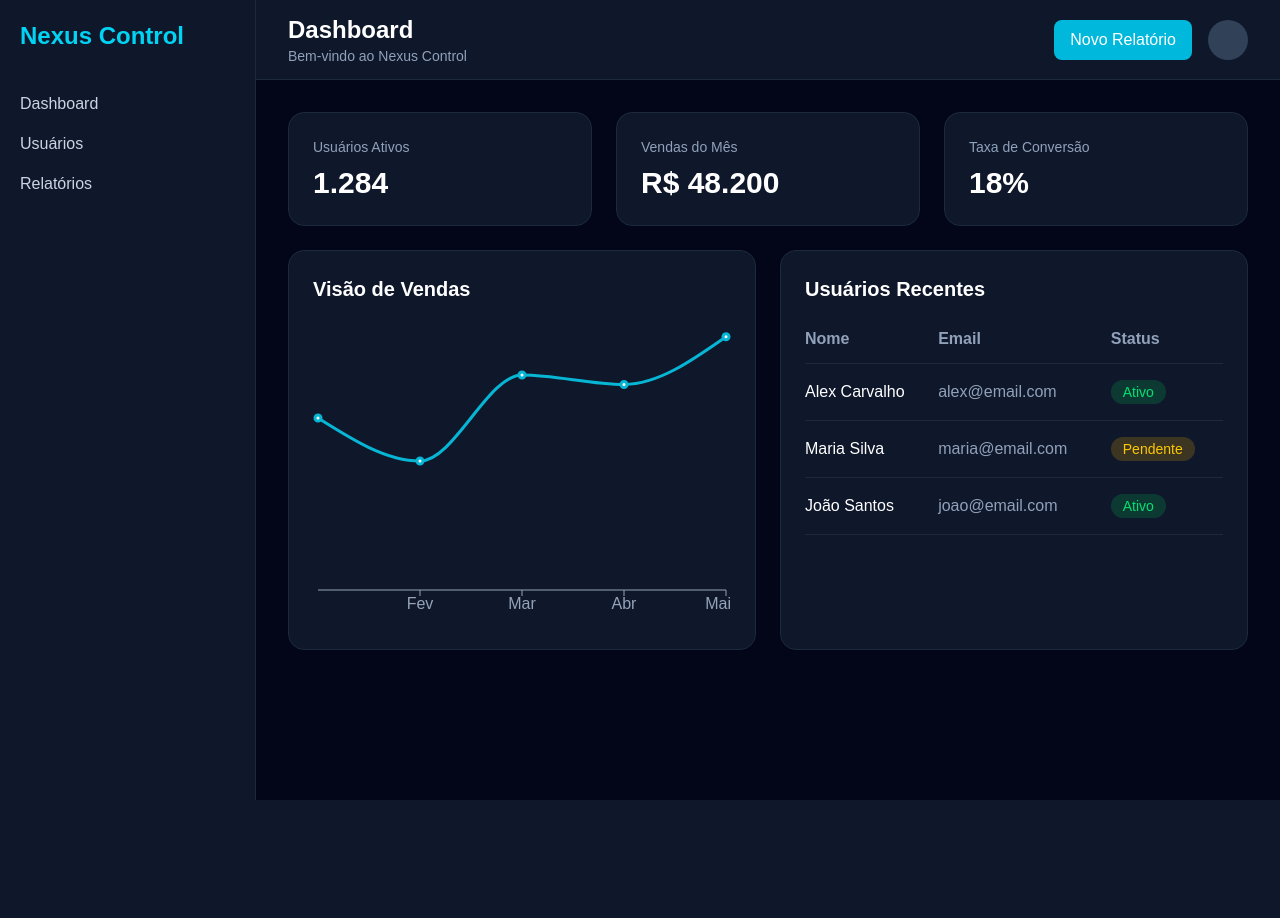
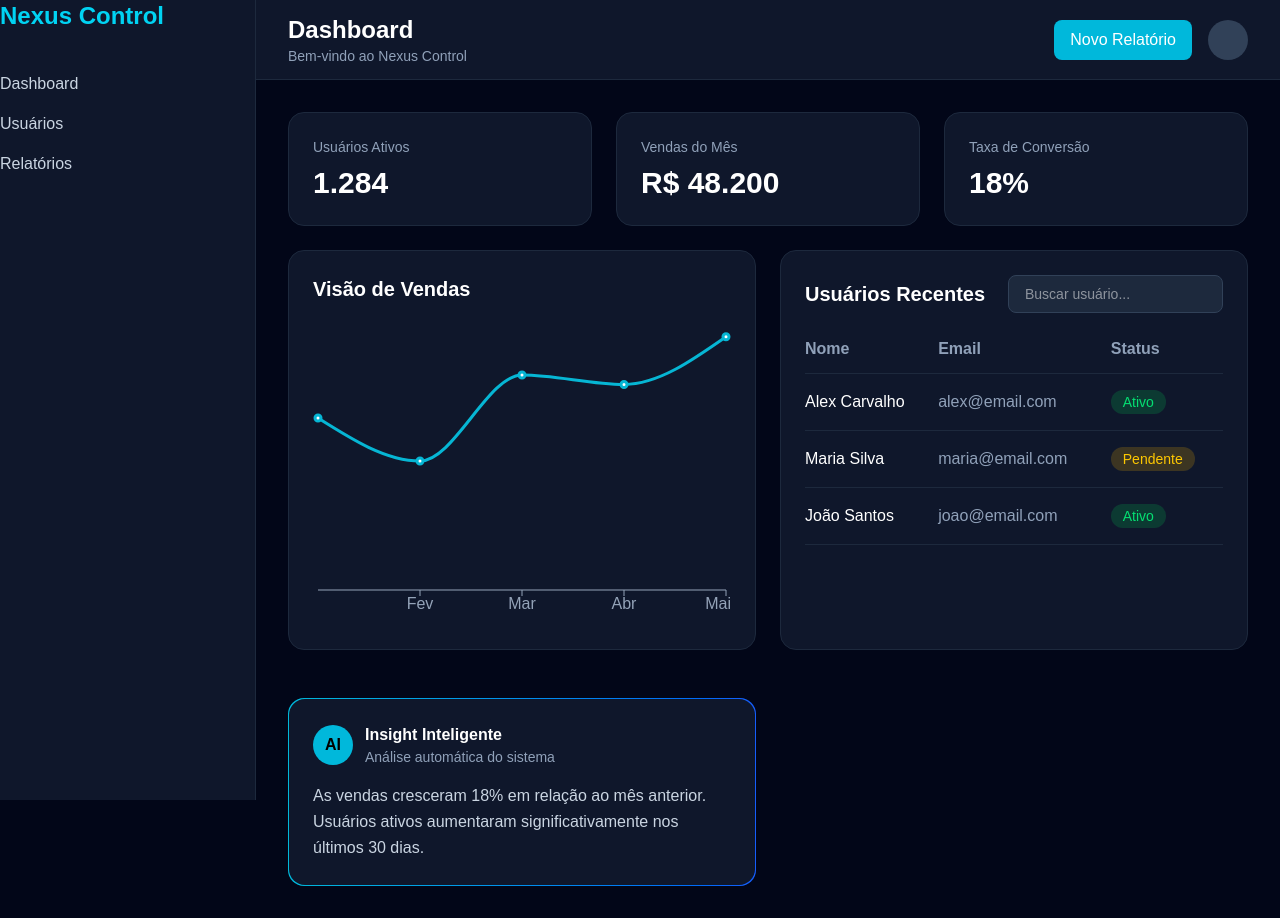
Before and after one commit to AlexCarc/NexusControl, a React (Vite) app in the folder client/: page / in a window 1280 px wide. Before the commit the page ends 800 px from the top, so only its background shows below. Built offline with nearby package versions, Linux system fonts and the light colour scheme.

Commit message:
feat: add users table and AI insights

```diff
--- a/client/src/App.tsx
+++ b/client/src/App.tsx
@@ -3,6 +3,7 @@ import { Navbar } from "./components/Navbar";
 import { MetricCard } from "./components/MetricCard";
 import { SalesChart } from "./components/SalesChart";
 import { UsersTable } from "./components/UsersTable";
+import { AIInsight } from "./components/AIInsight";
 
 function App() {
   return (
@@ -10,7 +11,7 @@ function App() {
 
       <Sidebar />
 
-      <div className="flex-1">
+      <div className="flex-1 md:ml-64">
 
         <Navbar />
 
@@ -41,6 +42,8 @@ function App() {
 
             <UsersTable />
 
+            <AIInsight />
+
           </div>
 
         </main>
--- /dev/null
+++ b/client/src/components/AIInsight.tsx
@@ -0,0 +1,34 @@
+export function AIInsight() {
+  return (
+    <div className="bg-gradient-to-r from-cyan-500 to-blue-600 p-[1px] rounded-2xl mt-6">
+
+      <div className="bg-slate-900 rounded-2xl p-6">
+
+        <div className="flex items-center gap-3 mb-4">
+
+          <div className="w-10 h-10 rounded-full bg-cyan-500 flex items-center justify-center font-bold text-black">
+            AI
+          </div>
+
+          <div>
+            <h2 className="text-white font-bold">
+              Insight Inteligente
+            </h2>
+
+            <p className="text-slate-400 text-sm">
+              Análise automática do sistema
+            </p>
+          </div>
+
+        </div>
+
+        <p className="text-slate-300 leading-relaxed">
+          As vendas cresceram 18% em relação ao mês anterior.
+          Usuários ativos aumentaram significativamente nos últimos 30 dias.
+        </p>
+
+      </div>
+
+    </div>
+  )
+}
--- a/client/src/components/UsersTable.tsx
+++ b/client/src/components/UsersTable.tsx
@@ -1,12 +1,32 @@
+import { useState } from "react";
 import { users } from "../utils/mockData";
 
 export function UsersTable() {
+
+  const [search, setSearch] = useState("");
+
+  const filteredUsers = users.filter((user) =>
+    user.name.toLowerCase().includes(search.toLowerCase())
+  );
+
   return (
     <div className="bg-slate-900 p-6 rounded-2xl border border-slate-800">
 
-      <h2 className="text-xl font-bold text-white mb-6">
+      <div className="flex items-center justify-between mb-6">
+
+        <h2 className="text-xl font-bold text-white">
           Usuários Recentes
         </h2>
+
+        <input
+          type="text"
+          placeholder="Buscar usuário..."
+          value={search}
+          onChange={(e) => setSearch(e.target.value)}
+          className="bg-slate-800 border border-slate-700 rounded-lg px-4 py-2 text-sm text-white outline-none focus:border-cyan-500"
+        />
+
+      </div>
 
       <table className="w-full">
 
@@ -19,11 +39,14 @@ export function UsersTable() {
         </thead>
 
         <tbody>
-          {users.map((user) => (
+
+          {filteredUsers.length > 0 ? (
+            filteredUsers.map((user) => (
               <tr
                 key={user.id}
-              className="border-b border-slate-800"
+                className="border-b border-slate-800 hover:bg-slate-800 transition"
               >
+
                 <td className="py-4 text-white">
                   {user.name}
                 </td>
@@ -43,7 +66,18 @@ export function UsersTable() {
                 </td>
 
               </tr>
-          ))}
+            ))
+          ) : (
+            <tr>
+              <td
+                colSpan={3}
+                className="text-center py-8 text-slate-500"
+              >
+                Nenhum usuário encontrado.
+              </td>
+            </tr>
+          )}
+
         </tbody>
 
       </table>
--- a/client/src/layouts/Sidebar.tsx
+++ b/client/src/layouts/Sidebar.tsx
@@ -1,6 +1,6 @@
 export function Sidebar() {
   return (
-    <aside className="w-64 hidden md:block h-screen bg-slate-900 border-r border-slate-800 p-5">
+    <aside className="w-64 hidden md:flex flex-col fixed h-screen bg-slate-900 border-r border-slate-800">
       <h2 className="text-2xl font-bold text-cyan-400">
         Nexus Control
       </h2>
```
Lines whose indentation alone changed are shown as unchanged.
